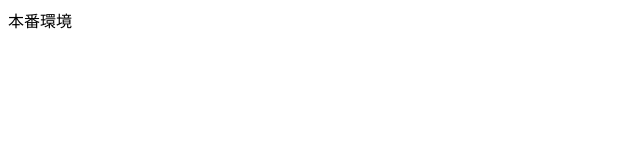
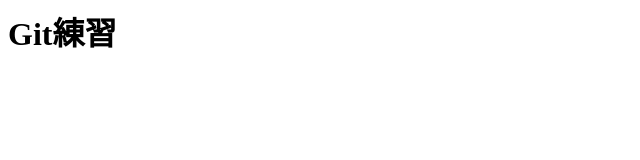
Before and after one commit to tri-tanaka/TRI_PRACTICE, a plain HTML site: page index.html in a window 1280 px wide. Shown: the whole page, without its empty margins (0-640 px from the left). Drawn offline with Linux system fonts and the light colour scheme.

Commit message:
見出し追加

```diff
--- a/index.html
+++ b/index.html
@@ -3,6 +3,6 @@
     <meta charset="UTF-8" />
   </head>
   <body>
-    本番環境
+    <h1>Git練習</h1>
   </body>
 </html>
```
